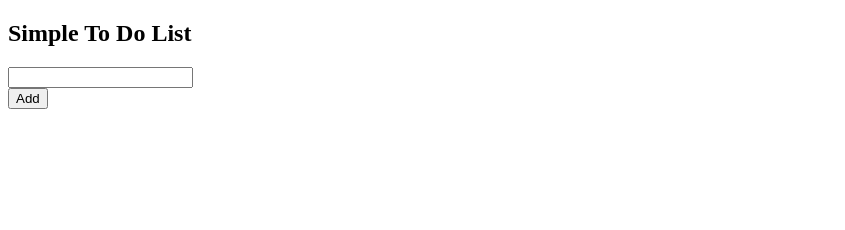
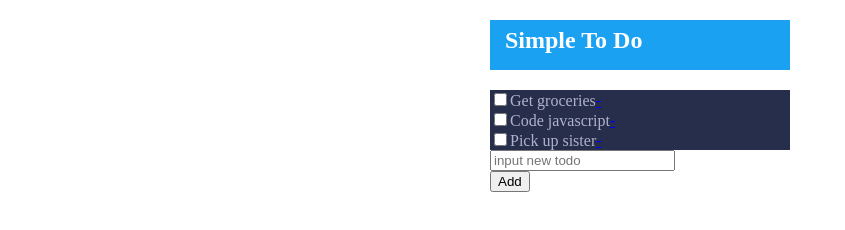
Before and after one commit to nchristanto/project-javascript-todos-web, a plain HTML site: page index.html in a window 1280 px wide. Shown: the whole page, without its empty margins (0-845 px from the left). Drawn offline with Linux system fonts and the light colour scheme.

Commit message:
adding stylecss, edit readme, adding some js

```diff
--- a/index.css
+++ b/index.css
@@ -0,0 +1,27 @@
+.body {
+    font-family: 'Slabo 27px', serif;
+}
+
+.container {
+    margin: 0px auto;
+    width: 300px;
+}
+
+.container h2 {
+    background-color: #1BA1F2;
+    color: #fff;
+    padding-left: 15px;
+    padding-bottom: 10px;
+    line-height: 40px
+}
+
+.container ul, .container li {
+    list-style: none;
+    padding: 0;
+    margin: 0;
+}
+
+.container li {
+    background-color: #262e4c;
+    color: #b1b2c9
+}
--- a/index.html
+++ b/index.html
@@ -4,18 +4,27 @@
     <meta charset="UTF-8">
     <meta name="viewport" content="width=device-width, initial-scale=1.0">
     <meta http-equiv="X-UA-Compatible" content="ie=edge">
+    <link href="https://fonts.googleapis.com/css?family=Slabo+27px" rel="stylesheet">
     <link rel="stylesheet" href="index.css">
     <title>Project Javascript Todo Web</title>
 </head>
 <body>
     <div class="container">
-        <h2>Simple To Do List</h2>
-        <form name="todo-list">
-            <input type="text" name="list-item"/>
+        <h2>Simple To Do</h2>
+
+        <div class="todo-activities">
+            <ul>
+                <li><label><input type="checkbox"><i></i><span>Get groceries</span><a href="#">-</a></label></li>
+                <li><label><input type="checkbox"><i></i><span>Code javascript</span><a href="#">-</a></label></li>
+                <li><label><input type="checkbox"><i></i><span>Pick up sister</span><a href="#">-</a></label></li>
+
+            </ul>
+        </div>
+
+        <form name="todo-add">
+            <input id="add-new-todo" type="text" name="list-item" placeholder="input new todo"/>
+            <div id="button"><button>Add</button></div>
         </form>
-        <div id="button"><button>Add</button></div>
-        <ol></ol>
-
     </div>
     <script src="index.js"></script>
 </body>
--- a/index.js
+++ b/index.js
@@ -0,0 +1,2 @@
+let inputNewTodo = document.getElementById("new-task")
+let newTodoButton = document.getElementsByTagName("button")[0]
```
Also changed, not shown: 1 other file.
